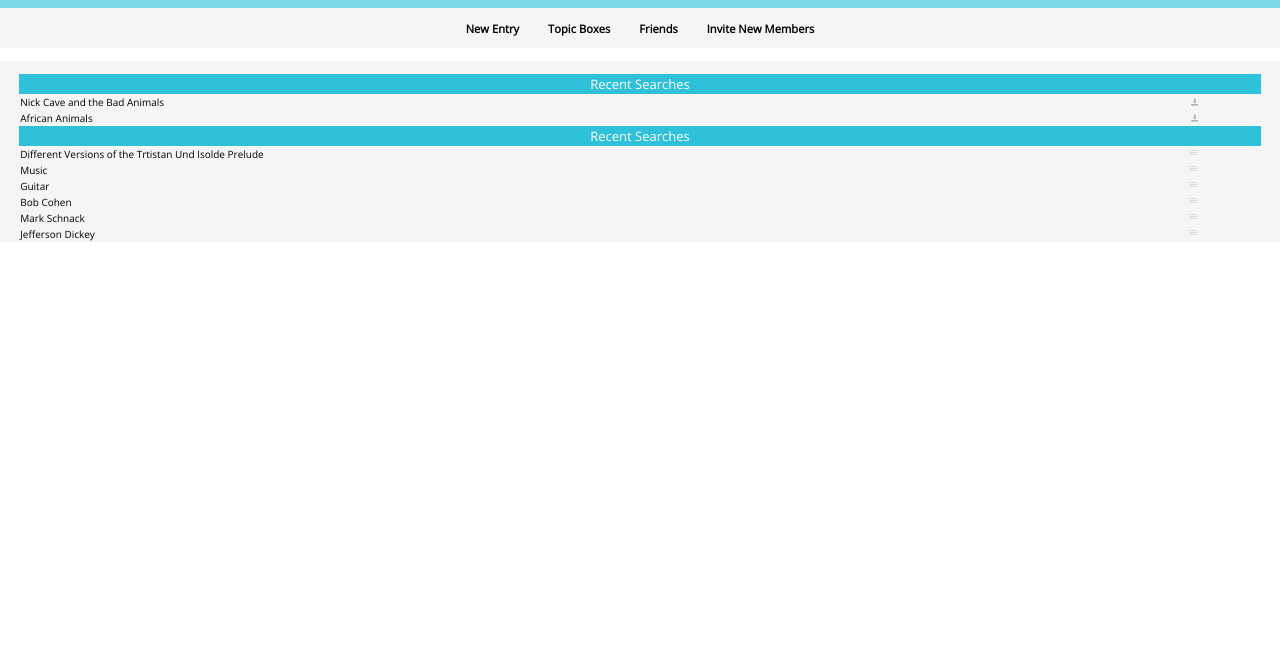
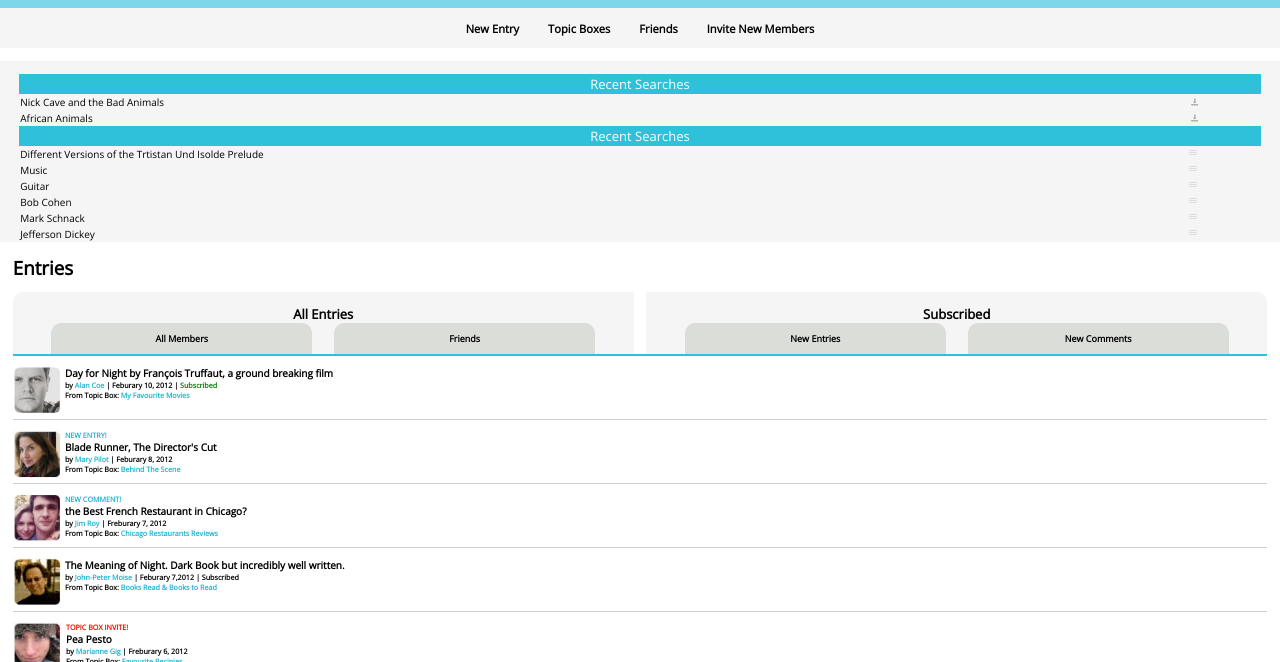
Before and after one commit to SakriyaDangol/M2D3A1, a plain HTML site: page index.html in a window 1280 px wide. Shown: the part 138-800 px from the top of the page. Drawn offline with nearby package versions, Linux system fonts and the light colour scheme.

Commit message:
entries commit

```diff
--- a/index.html
+++ b/index.html
@@ -63,7 +63,74 @@
 
             </div>
 
-            <div class="entry-box"></div>
+            <div class="entry-box">
+                <h3>Entries</h3>
+                <div class="entry-types">
+                    <div class="entry-left entry">
+                        All Entries <br>
+                        <div class="entry-first sub-entry">
+                            All Members
+                        </div>
+                        <div class="entry-second sub-entry">
+                            Friends
+                        </div>
+                    </div>
+                    <div class="entry-right entry">
+                        Subscribed <br>
+                        <div class="entry-first sub-entry">
+                            New Entries
+                        </div>
+                        <div class="entry-second sub-entry">
+                            New Comments
+                        </div>
+                    </div>
+                </div>
+                <div class="entry-person">
+                    <div class="person-box">
+                        <img src="image/person1.gif" alt="person" style="display: inline-block;">
+                        <div class="person-details" style="display: inline-block;">
+                            <h5>Day for Night by François Truffaut, a ground breaking film</h5>
+                            <p>by <a href="#" target="_blank">Alan Coe</a> | Feburary 10, 2012 | <subscribe style="color: green;">Subscribed</subscribe></p>
+                            <p>From Topic Box: <a href="#" target="_blank">My Favourite Movies</a></p>
+                        </div>
+                    </div>
+                    <div class="person-box">
+                        <img src="image/person2.gif" alt="person" style="display: inline-block;">
+                        <div class="person-details" style="display: inline-block;">
+                            <p><a href="#" target="_blank">NEW ENTRY!</a></p>
+                            <h5>Blade Runner, The Director's Cut</h5>
+                            <p>by <a href="#" target="_blank">Mary Pilot</a> | Feburary 8, 2012</p>
+                            <p>From Topic Box: <a href="#" target="_blank">Behind The Scene</a></p>
+                        </div>
+                    </div>
+                    <div class="person-box">
+                        <img src="image/person3.gif" alt="person" style="display: inline-block;">
+                        <div class="person-details" style="display: inline-block;">
+                            <p><a href="#" target="_blank">NEW COMMENT!</a></p>
+                            <h5>the Best French Restaurant in Chicago?</h5>
+                            <p>by <a href="#" target="_blank">Jim Roy</a> | Freburary 7, 2012</p>
+                            <p>From Topic Box: <a href="#" target="_blank">Chicago Restaurants Reviews</a></p>
+                        </div>
+                    </div>
+                    <div class="person-box">
+                        <img src="image/person4.jpg" alt="person" style="display: inline-block;">
+                        <div class="person-details" style="display: inline-block;">
+                            <h5>The Meaning of Night. Dark Book but incredibly well written.</h5>
+                            <p>by <a href="#" target="_blank">John-Peter Moise</a> | Feburary 7,2012 | <subscribe>Subscribed</subscribe></p>
+                            <p>From Topic Box: <a href="#" target="_blank">Books Read & Books to Read</a></p>
+                        </div>
+                    </div>
+                    <div class="person-box">
+                        <img src="image/person5.jpg" alt="person" style="display: inline-block;">
+                        <div class="person-details" style="display: inline-block;">
+                            <p style="color: red;">TOPIC BOX INVITE!</p>
+                            <h5>Pea Pesto</h5>
+                            <p>by <a href="#" target="_blank">Marianne Gig</a> | Freburary 6, 2012</p>
+                            <p>From Topic Box: <a href="#" target="_blank">Favourite Recipies</a></p>
+                        </div>
+                    </div>
+                </div>
+            </div>
 
             <div class="second-table"></div>
 
--- a/style.css
+++ b/style.css
@@ -1,6 +1,11 @@
 *{
     margin: 0%;
     font-family: 'Open Sans', sans-serif;
+}
+
+a{
+    text-decoration: unset;
+    color: unset;
 }
 
 .page-wrapper{
@@ -36,9 +41,6 @@
     vertical-align: top;
 }
 
-
-
-
 .header-bottom{
     background: rgb(245,245,245);
     width: 100%;
@@ -63,7 +65,6 @@
 }
 
 .body-wrapper{
-    background: brown;
     width: auto;
     margin: auto;
     margin-top: 1%;
@@ -103,3 +104,88 @@ td:hover{
     float: right;
     margin-top: 2px;
 }
+
+h3{
+    margin-bottom: 1%;
+}
+
+.entry-box{
+    margin: 1%;
+}
+
+.entry-types{
+    width: auto;
+    border-bottom: 2px solid rgb(47,193,218);
+}
+
+.entry{
+    background: rgb(245,245,245);
+    width: 49.5%;
+    padding: 1% 0%;
+    padding-bottom: unset;
+    text-align: center;
+    font-size: small;
+    font-weight: bold;
+}
+
+.entry-left{
+    display: inline-block;
+    border-top-left-radius: 10px;
+}
+
+.entry-right{
+    float: right;
+    border-top-right-radius: 10px;
+}
+
+.sub-entry{
+    font-size: xx-small;
+    background: rgb(219,221,217);
+    width: 42%;
+    margin: auto;
+    padding: 1.5% 0%;
+}
+
+.entry-first{
+    display: inline-block;
+    margin-right: 1.5%;
+    border-top-left-radius: 10px;
+    border-top-right-radius: 10px;
+}
+
+.entry-second{
+    display: inline-block;
+    margin-left: 1.5%;
+    border-top-left-radius: 10px;
+    border-top-right-radius: 10px;
+}
+
+.entry-person{
+    width: auto;
+}
+
+.person-box{
+    width: auto;
+    padding-top: 0.8%;
+    margin: unset;
+    border-bottom: 1px solid rgb(212, 205, 205);
+}
+
+.person-details{
+    vertical-align: top;
+    width: 80%;
+    font-weight: bold;
+}
+
+.person-details p{
+    font-size: 45%;
+}
+
+.person-details h5{
+    font-size: x-small;
+    font-weight: 900;
+}
+
+.person-details a{
+    color: rgb(31, 180, 206);
+}
```
